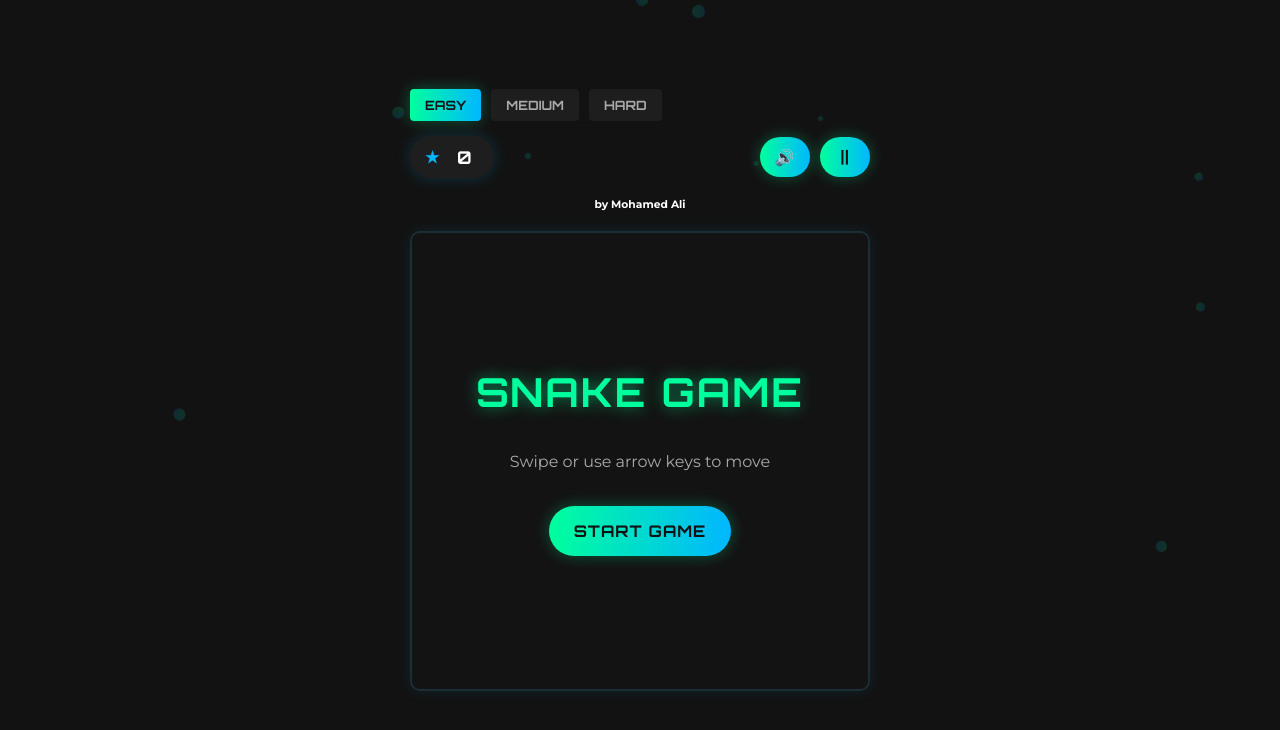
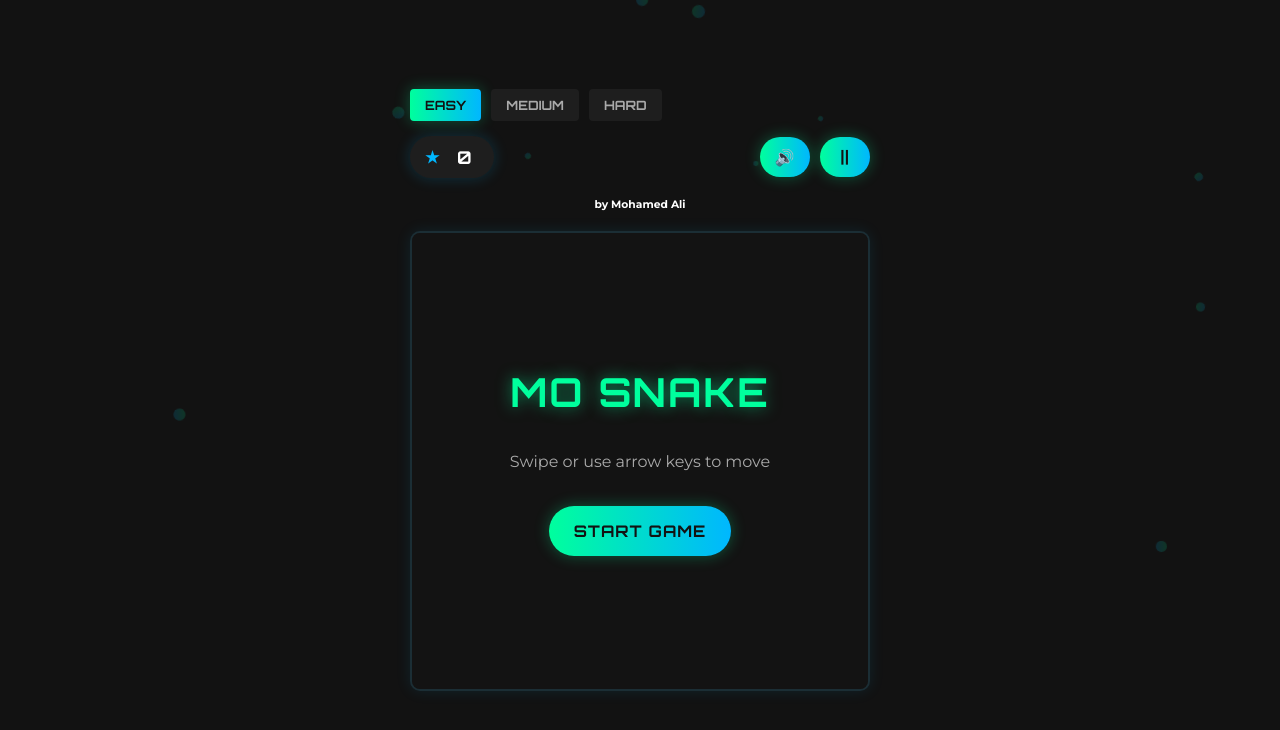
Before and after one commit to IceRegant7/JS-Projects, a plain HTML site: page Snake Game/index.html in a window 1280 px wide. Drawn offline with Linux system fonts and the light colour scheme.

Commit message:
update index.html

```diff
--- a/Snake Game/index.html
+++ b/Snake Game/index.html
@@ -3,7 +3,7 @@
 <head>
     <meta charset="UTF-8">
     <meta name="viewport" content="width=device-width, initial-scale=1.0, maximum-scale=1.0, user-scalable=no">
-    <title>Snake Game</title>
+    <title>Mo Snake</title>
     <link rel="stylesheet" href="style.css">
     <link rel="stylesheet" href="https://fonts.googleapis.com/css2?family=Orbitron:wght@400;700&family=Montserrat:wght@400;700&display=swap">
 </head>
@@ -44,7 +44,7 @@
                 <button id="resumeBtn">RESUME</button>
             </div>
             <div class="start-screen" id="startScreen">
-                <h2>SNAKE GAME</h2>
+                <h2>Mo Snake</h2>
                 <p>Swipe or use arrow keys to move</p>
                 <button id="startBtn">START GAME</button>
             </div>
```
